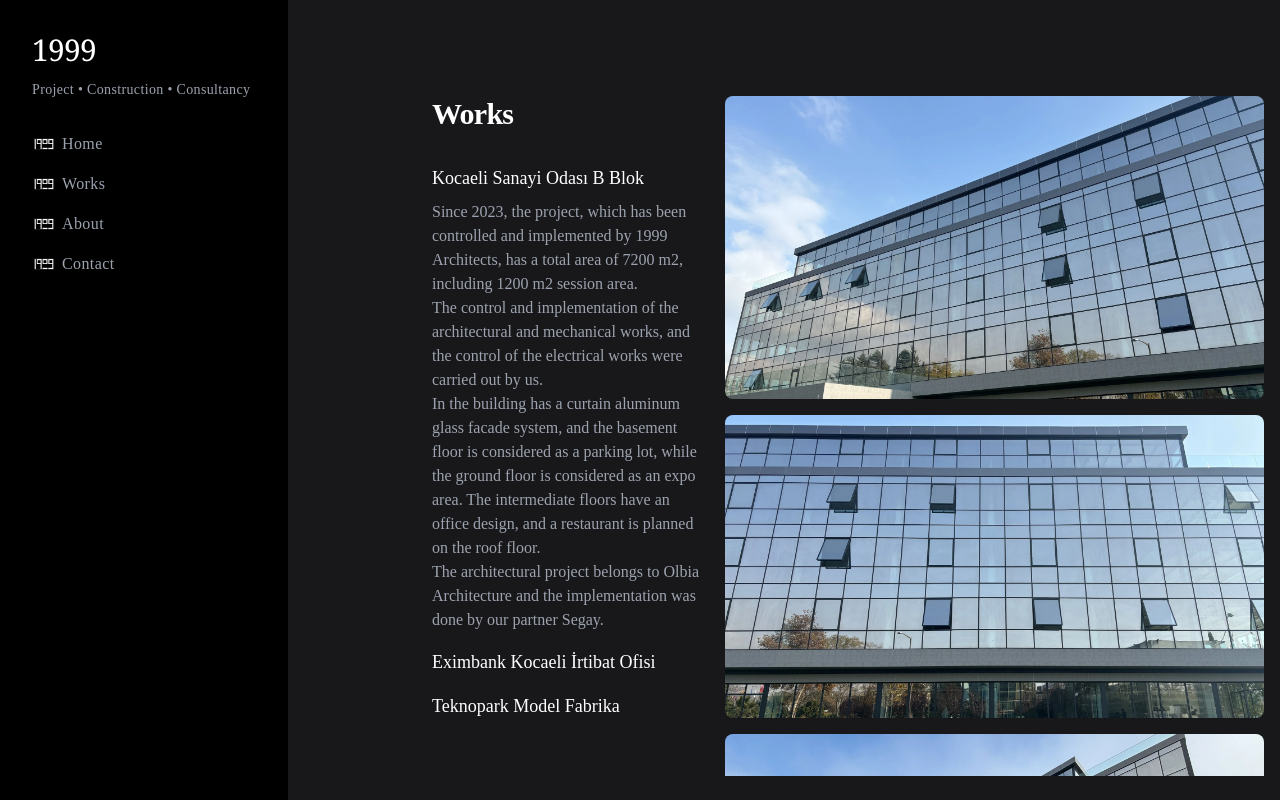
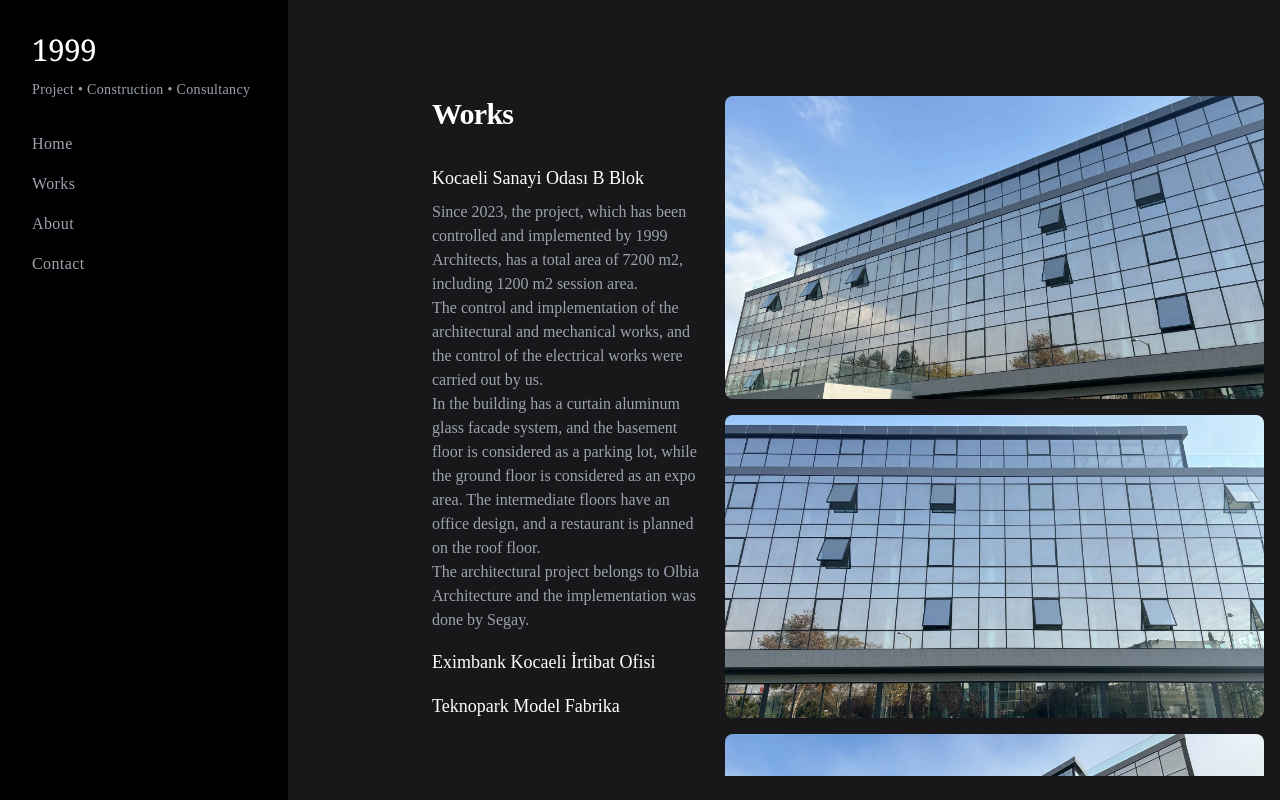
Before and after one commit to iberatkaya/1999mimarlik, a Next.js app: page /projects/sanayi-odasi in a window 1280 px wide. Built offline with nearby package versions, Linux system fonts and the light colour scheme.

Commit message:
Removed images

```diff
--- a/src/app/about/page.tsx
+++ b/src/app/about/page.tsx
@@ -34,15 +34,6 @@ export default function About() {
                 href={link.href}
                 className="text-gray-400 hover:text-white transition-colors tracking-wide flex items-center"
               >
-                <Image
-                  src="/logo.jpg"
-                  alt="Logo"
-                  width={24}
-                  height={24}
-                  priority={true}
-                  loading="eager"
-                  style={{ marginRight: "6px" }}
-                />
                 {link.name}
               </a>
             ))}
--- a/src/app/contact/page.tsx
+++ b/src/app/contact/page.tsx
@@ -34,15 +34,6 @@ export default function Contact() {
                 href={link.href}
                 className="text-gray-400 hover:text-white transition-colors tracking-wide flex items-center"
               >
-                <Image
-                  src="/logo.jpg"
-                  alt="Logo"
-                  width={24}
-                  height={24}
-                  priority={true}
-                  loading="eager"
-                  style={{ marginRight: "6px" }}
-                />
                 {link.name}
               </a>
             ))}
--- a/src/app/page.tsx
+++ b/src/app/page.tsx
@@ -67,15 +67,6 @@ export default function Home() {
                   href={link.href}
                   className="text-gray-400 hover:text-white transition-colors tracking-wide flex items-center"
                 >
-                  <Image
-                    src="/logo.jpg"
-                    alt="Logo"
-                    width={24}
-                    height={24}
-                    priority={true}
-                    loading="eager"
-                    style={{ marginRight: "6px" }}
-                  />
                   {link.name}
                 </a>
               ))}
--- a/src/app/projects/[projectId]/content.tsx
+++ b/src/app/projects/[projectId]/content.tsx
@@ -31,7 +31,7 @@ export default function ProjectPageContent() {
       id: "sanayi-odasi",
       title: "Kocaeli Sanayi Odası B Blok",
       description:
-        "Since 2023, the project, which has been controlled and implemented by 1999 Architects, has a total area of 7200 m2, including 1200 m2 session area.\nThe control and implementation of the architectural and mechanical works, and the control of the electrical works were carried out by us.\nIn the building has a curtain aluminum glass facade system, and the basement floor is considered as a parking lot, while the ground floor is considered as an expo area. The intermediate floors have an office design, and a restaurant is planned on the roof floor.\nThe architectural project belongs to Olbia Architecture and the implementation was done by our partner Segay.",
+        "Since 2023, the project, which has been controlled and implemented by 1999 Architects, has a total area of 7200 m2, including 1200 m2 session area.\nThe control and implementation of the architectural and mechanical works, and the control of the electrical works were carried out by us.\nIn the building has a curtain aluminum glass facade system, and the basement floor is considered as a parking lot, while the ground floor is considered as an expo area. The intermediate floors have an office design, and a restaurant is planned on the roof floor.\nThe architectural project belongs to Olbia Architecture and the implementation was done by Segay.",
     },
     {
       id: "eximbank",
@@ -101,15 +101,6 @@ export default function ProjectPageContent() {
                 href={link.href}
                 className="text-gray-400 hover:text-white transition-colors tracking-wide flex items-center"
               >
-                <Image
-                  src="/logo.jpg"
-                  alt="Logo"
-                  width={24}
-                  height={24}
-                  priority={true}
-                  loading="eager"
-                  style={{ marginRight: "6px" }}
-                />
                 {link.name}
               </a>
             ))}
--- a/src/components/navbar.tsx
+++ b/src/components/navbar.tsx
@@ -97,15 +97,6 @@ export default function Navbar({ title, navLinks, onMenuToggle }: NavbarProps) {
               onClick={handleLinkClick}
               className="text-gray-400 hover:text-white mb-4 transition-colors text-base tracking-wide flex items-center"
             >
-              <Image
-                src="/logo.jpg"
-                alt="Logo"
-                width={20}
-                height={20}
-                priority={true}
-                loading="eager"
-                style={{ marginRight: "8px" }}
-              />
               {link.name}
             </a>
           ))}
```
